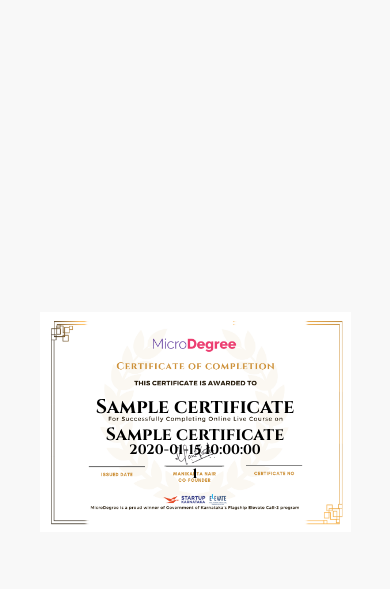
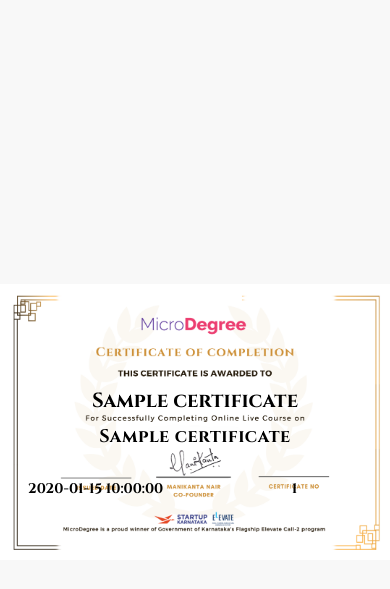
Before and after one commit to placements-microdegree/CERTIFICATE, a FastAPI app: template templates/certificate.html in a window 390 px wide. Shown: the top 589 px of the page. Run offline with FastAPI, Linux system fonts and the light colour scheme; the template is opened without the code that fills it: most values are stand-ins (such as "Sample title", 1, 10 or a date in 2020).

Commit message:
Update certificate.html

```diff
--- a/templates/certificate.html
+++ b/templates/certificate.html
@@ -6,95 +6,99 @@
   <link href="https://fonts.googleapis.com/css2?family=Cinzel:wght@400;700&display=swap" rel="stylesheet">
   <meta name="viewport" content="width=device-width, initial-scale=1.0">
   <style>
-    body {
-      margin: 0;
-      padding: 0;
-      display: flex;
-      justify-content: center;
-      align-items: center;
-      min-height: 100vh;
-      background: #f8f8f8;
-      font-family: 'Cinzel', serif;
+    /* --- Page base --- */
+    body{
+      margin:0;
+      padding:0;
+      display:flex;
+      justify-content:center;
+      align-items:center;
+      min-height:100vh;
+      background:#f8f8f8;
+      font-family:'Cinzel',serif;
     }
 
-    .certificate-container {
-      position: relative;
-      width: 100%;
-      max-width: 1200px;
-      aspect-ratio: 16/9;
-      background: url('/static/template.jpg.png') no-repeat center center;
-      background-size: contain;
+    /* Match the real certificate ratio: A4 landscape ≈ 297:210 (1.414:1) */
+    .certificate-container{
+      position:relative;
+      width:100%;
+      max-width:1200px;
+      aspect-ratio:297 / 210;
+      background:url('/static/template.jpg.png') center center no-repeat;
+      background-size:cover; /* fills container exactly, no letterboxing */
     }
 
-    .overlay {
-      position: absolute;
-      inset: 0;
-      text-align: center;
-      color: #000;
+    .overlay{
+      position:absolute;
+      inset:0;
+      color:#000;
+      text-align:center;
+      line-height:1.1;
     }
 
-    .name {
-      position: absolute;
-      top: 43%;
-      left: 50%;
-      transform: translate(-50%, -50%);
-      font-size: clamp(1rem, 2.5vw, 2.4rem);
-      font-weight: bold;
-      white-space: nowrap;
+    /* Center content */
+    .name{
+      position:absolute;
+      top:43.5%;
+      left:50%;
+      transform:translate(-50%,-50%);
+      font-weight:bold;
+      font-size:clamp(1rem, 2.6vw, 2.4rem);
+      white-space:nowrap;
+      max-width:90%;
+      overflow:hidden;
+      text-overflow:ellipsis;
     }
 
-    .course {
-      position: absolute;
-      top: 56%;
-      left: 50%;
-      transform: translate(-50%, -50%);
-      font-size: clamp(0.9rem, 2.2vw, 2rem);
-      font-weight: bold;
-      white-space: nowrap;
+    .course{
+      position:absolute;
+      top:56.2%;
+      left:50%;
+      transform:translate(-50%,-50%);
+      font-weight:bold;
+      font-size:clamp(0.95rem, 2.3vw, 2rem);
+      white-space:nowrap;
+      max-width:92%;
+      overflow:hidden;
+      text-overflow:ellipsis;
+      letter-spacing:.5px;
     }
 
-    /* Footer row */
-    .footer-row {
-      position: absolute;
-      bottom: 24%;
-      left: 50%;
-      transform: translateX(-50%);
-      width: 80%;
-      display: flex;
-      justify-content: space-between;
-      font-size: clamp(0.6rem, 1.5vw, 1rem);
-      font-weight: bold;
+    /* Footer fields aligned to the labels on the artwork */
+    .date{
+      position:absolute;
+      bottom:30%;
+      left:24.5%;
+      transform:translateX(-50%);
+      font-weight:bold;
+      font-size:clamp(0.7rem, 1.4vw, 1.05rem);
+      white-space:nowrap;
     }
 
-    .footer-item {
-      flex: 1;
-      text-align: center;
+    .certid{
+      position:absolute;
+      bottom:30%;
+      right:24.5%;
+      transform:translateX(50%);
+      font-weight:bold;
+      font-size:clamp(0.7rem, 1.4vw, 1.05rem);
+      white-space:nowrap;
     }
 
-    /* Tablet */
-    @media (max-width: 768px) {
-      .certificate-container {
-        max-width: 95%;
-      }
-      .footer-row {
-        font-size: clamp(0.7rem, 2.5vw, 0.9rem);
-      }
+    /* Tablet tweaks */
+    @media (max-width: 768px){
+      .certificate-container{ max-width:95%; }
+      .name{ top:43%; font-size:clamp(1rem, 4.2vw, 2rem); }
+      .course{ top:55.8%; font-size:clamp(0.9rem, 3.6vw, 1.7rem); }
+      .date,.certid{ bottom:23.5%; font-size:clamp(0.72rem, 2.5vw, 0.95rem); }
     }
 
-    /* Mobile */
-    @media (max-width: 480px) {
-      .certificate-container {
-        max-width: 100%;
-      }
-      .name { font-size: clamp(0.9rem, 5vw, 1.6rem); }
-      .course { font-size: clamp(0.8rem, 4.5vw, 1.4rem); }
-
-      .footer-row {
-        flex-direction: column;
-        gap: 0.4rem;
-        bottom: 22%;
-        font-size: clamp(0.7rem, 3.5vw, 0.9rem);
-      }
+    /* Phone tweaks */
+    @media (max-width: 480px){
+      .certificate-container{ max-width:100%; }
+      .name{ top:42.5%; font-size:clamp(0.95rem, 5.2vw, 1.6rem); }
+      .course{ top:55.5%; font-size:clamp(0.9rem, 4.6vw, 1.4rem); }
+      .date,.certid{ bottom:23%; font-size:clamp(0.7rem, 3.6vw, 0.9rem); }
     }
   </style>
 </head>
@@ -103,11 +107,8 @@
     <div class="overlay">
       <div class="name">{{ certificate.student_name }}</div>
       <div class="course">{{ certificate.course_name }}</div>
-
-      <div class="footer-row">
-        <div class="footer-item">{{ certificate.completion_date }}</div>
-        <div class="footer-item">{{ certificate.certificate_id }}</div>
-      </div>
+      <div class="date">{{ certificate.completion_date }}</div>
+      <div class="certid">{{ certificate.certificate_id }}</div>
     </div>
   </div>
 </body>
```
